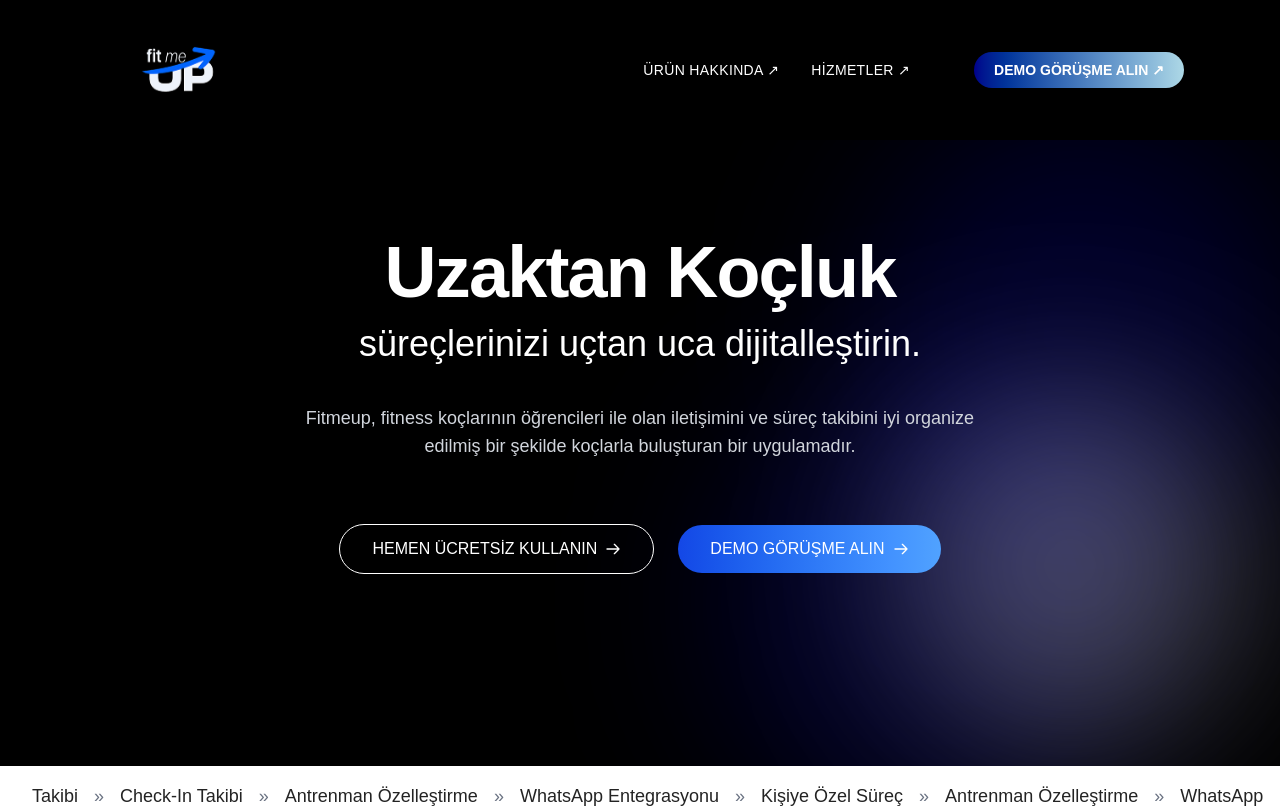
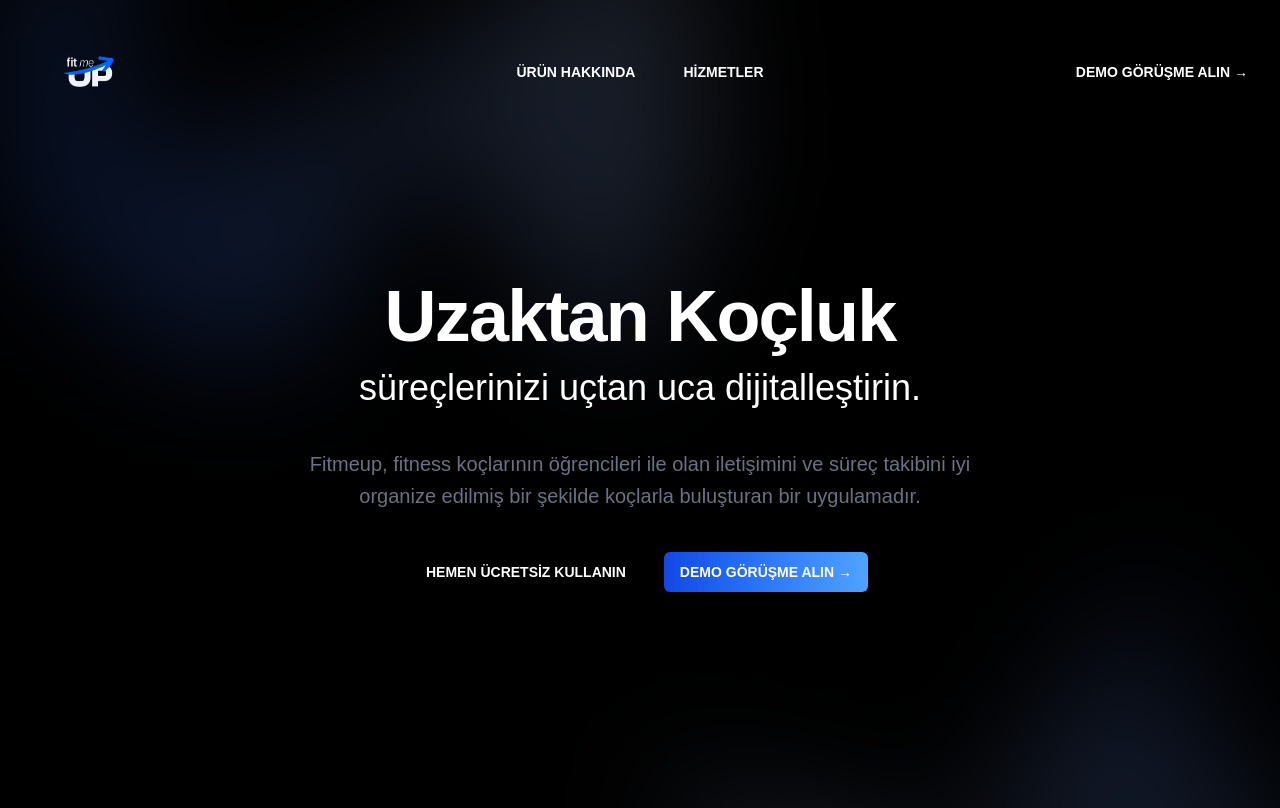
Before and after one commit to Emrehrz/fitmeup-landing, a Vue app: page / in a window 1280 px wide. Shown: the top 808 px of the page. Built offline with nearby package versions, Linux system fonts and the light colour scheme; the HTML template or start-up script is replaced by a standard one.

Commit message:
yeni hero ve navbar tasarimi

```diff
--- a/package.json
+++ b/package.json
@@ -11,6 +11,8 @@
     "type-check": "vue-tsc --build"
   },
   "dependencies": {
+    "@headlessui/vue": "^1.7.23",
+    "@heroicons/vue": "^2.2.0",
     "@tailwindcss/postcss": "^4.1.3",
     "pinia": "^3.0.1",
     "postcss": "^8.5.3",
--- a/src/App.vue
+++ b/src/App.vue
@@ -7,7 +7,7 @@ import TheFooter from './components/TheFooter.vue';
 <template>
   <div class="flex flex-col min-h-screen max-w-screen bg-[Black]">
     <TheNavbar />
-    <main class="w-full flex-grow">
+    <main class="w-full flex-grow ">
       <RouterView />
     </main>
     <TheFooter />
--- a/src/components/TagsTape.vue
+++ b/src/components/TagsTape.vue
@@ -1,26 +1,22 @@
+<script setup>
+const tags = [
+  { name: 'Takibi', href: '#' },
+  { name: 'Check-In Takibi', href: '#' },
+  { name: 'Antrenman Özelleştirme', href: '#' },
+  { name: 'WhatsApp Entegrasyonu', href: '#' },
+  { name: 'Kişiye Özel Süreç', href: '#' },
+  { name: 'Antrenman Özelleştirme', href: '#' },
+  { name: 'WhatsApp', href: '#' },
+]
+</script>
 <template>
   <div class="w-full bg-white text-black py-3 md:py-4 overflow-x-auto whitespace-nowrap">
     <div class="container mx-auto px-4 md:px-8">
       <div class="flex items-center space-x-2 md:space-x-4 text-sm md:text-base lg:text-lg">
-        <a href="#" class="hover:text-blue-600 transition-colors duration-200 font-medium">Takibi</a>
-        <span class="text-gray-500">»</span>
-
-        <a href="#" class="hover:text-blue-600 transition-colors duration-200 font-medium">Check-In Takibi</a>
-        <span class="text-gray-500">»</span>
-
-        <a href="#" class="hover:text-blue-600 transition-colors duration-200 font-medium">Antrenman Özelleştirme</a>
-        <span class="text-gray-500">»</span>
-
-        <a href="#" class="hover:text-blue-600 transition-colors duration-200 font-medium">WhatsApp Entegrasyonu</a>
-        <span class="text-gray-500">»</span>
-
-        <a href="#" class="hover:text-blue-600 transition-colors duration-200 font-medium">Kişiye Özel Süreç</a>
-        <span class="text-gray-500">»</span>
-
-        <a href="#" class="hover:text-blue-600 transition-colors duration-200 font-medium">Antrenman Özelleştirme</a>
-        <span class="text-gray-500">»</span>
-
-        <a href="#" class="hover:text-blue-600 transition-colors duration-200 font-medium">WhatsApp</a>
+        <div class="flex gap-2" v-for="tag in tags">
+          <a href="#" class="hover:text-blue-600 transition-colors duration-200 font-medium">{{ tag.name }}</a>
+          <span class="text-gray-500">»</span>
+        </div>
       </div>
     </div>
   </div>
--- a/src/components/TheHero.vue
+++ b/src/components/TheHero.vue
@@ -1,129 +1,42 @@
 <template>
-  <section class="relative isolate px-6 h-auto py-20 md:py-24 overflow-hidden">
-    <!-- Arka plan blur elementleri - sağ tarafta konumlandırılmış -->
-    <div class="absolute inset-0 w-[30%] md:w-[55%] h-full ml-auto right-0 top-0">
-      <div class="blur-circle circle-1 bg-[Darkblue]/40"></div>
-      <div class="blur-circle circle-2 bg-gray-200/40"></div>
-      <div class="blur-circle circle-3 bg-[Darkblue]/40 "></div>
+  <div class="relative isolate px-6 pt-14 lg:px-8">
+    <div class="absolute inset-x-0 -top-40 -z-10 transform-gpu overflow-hidden blur-3xl sm:-top-80" aria-hidden="true">
+      <div
+        class="relative left-[calc(50%-11rem)] aspect-1155/678 w-[36.125rem] -translate-x-1/2 rotate-[30deg] bg-linear-to-tr from-[Darkblue] to-gray-500 opacity-30 sm:left-[calc(50%-30rem)] sm:w-[72.1875rem]"
+        style="clip-path: polygon(74.1% 44.1%, 100% 61.6%, 97.5% 26.9%, 85.5% 0.1%, 80.7% 2%, 72.5% 32.5%, 60.2% 62.4%, 52.4% 68.1%, 47.5% 58.3%, 45.2% 34.5%, 27.5% 76.7%, 0.1% 64.9%, 17.9% 100%, 27.6% 76.8%, 76.1% 97.7%, 74.1% 44.1%)" />
     </div>
+    <div class="mx-auto max-w-2xl py-32 sm:py-48 lg:py-56">
 
-    <!-- Hero içeriği - container kaldırıldı, tam genişlik -->
-    <div
-      class="relative h-full flex flex-col justify-center text-center items-center pt-0 -mt-16 md:mt-0 md:pb-24 px-4 ">
-      <!-- Ana başlık -->
+      <div class="text-center">
         <h1 class="text-5xl md:text-6xl lg:text-7xl font-bold tracking-tight text-center mb-2 md:mb-4">
           Uzaktan Koçluk
         </h1>
-
-      <!-- Alt başlık -->
         <p class="text-xl md:text-3xl lg:text-4xl text-center mb-6 md:mb-10 font-light">
           süreçlerinizi uçtan uca dijitalleştirin.
         </p>
+        <p class="mt-8 text-lg font-medium text-pretty text-gray-500 sm:text-xl/8"> Fitmeup, fitness koçlarının
+          öğrencileri ile olan iletişimini ve süreç takibini
+          iyi organize edilmiş bir şekilde koçlarla buluşturan bir uygulamadır.</p>
 
-      <!-- Açıklama metni -->
-      <p class="text-center text-sm md:text-base lg:text-lg max-w-2xl mx-auto mb-10 md:mb-16 text-gray-300">
-        Fitmeup, fitness koçlarının öğrencileri ile olan iletişimini ve süreç takibini
-        iyi organize edilmiş bir şekilde koçlarla buluşturan bir uygulamadır.
-      </p>
 
-      <!-- Butonlar -->
-      <div
-        class="flex flex-col md:flex-row items-center space-y-4 md:space-y-0 md:space-x-6 text-xs md:text-sm lg:text-base">
+        <div class="mt-10 flex items-center justify-center gap-x-6">
           <a href="#"
-          class="px-8 py-3 rounded-full border border-white  hover:bg-white hover:text-black transition-colors duration-300 flex items-center">
-          HEMEN ÜCRETSİZ KULLANIN
-          <svg xmlns="http://www.w3.org/2000/svg" class="h-4 w-4 ml-2" fill="none" viewBox="0 0 24 24"
-            stroke="currentColor">
-            <path stroke-linecap="round" stroke-linejoin="round" stroke-width="2" d="M14 5l7 7m0 0l-7 7m7-7H3" />
-          </svg>
-        </a>
+            class="rounded-full flex items-center border-white  hover:bg-white hover:text-black transition-colors duration-300 px-3.5 py-2.5 text-sm font-semibold text-white shadow-xs  focus-visible:outline-2 focus-visible:outline-offset-2 focus-visible:outline-indigo-600">HEMEN
+            ÜCRETSİZ KULLANIN</a>
 
           <a href="#"
-          class="px-8 py-3 rounded-full bg-gradient-to-r from-blue-700 to-blue-400 hover:opacity-90 transition-opacity duration-300 flex items-center">
-          DEMO GÖRÜŞME ALIN
-          <svg xmlns="http://www.w3.org/2000/svg" class="h-4 w-4 ml-2" fill="none" viewBox="0 0 24 24"
-            stroke="currentColor">
-            <path stroke-linecap="round" stroke-linejoin="round" stroke-width="2" d="M14 5l7 7m0 0l-7 7m7-7H3" />
-          </svg>
-        </a>
+            class="px-4 py-2 text-sm/6 font-semibold bg-gradient-to-r from-blue-700 to-blue-400 hover:opacity-90 transition-opacity duration-300 rounded-md">DEMO
+            GÖRÜŞME ALIN <span aria-hidden="true">→</span></a>
+        </div>
+
       </div>
     </div>
-  </section>
+    <div
+      class="absolute inset-x-0 top-[calc(100%-13rem)] -z-10 transform-gpu overflow-hidden blur-3xl sm:top-[calc(100%-30rem)]"
+      aria-hidden="true">
+      <div
+        class="relative left-[calc(50%+3rem)] aspect-1155/678 w-[36.125rem] -translate-x-1/2 bg-linear-to-tr from-gray-500 to-[Darkblue] opacity-30 sm:left-[calc(50%+36rem)] sm:w-[72.1875rem]"
+        style="clip-path: polygon(74.1% 44.1%, 100% 61.6%, 97.5% 26.9%, 85.5% 0.1%, 80.7% 2%, 72.5% 32.5%, 60.2% 62.4%, 52.4% 68.1%, 47.5% 58.3%, 45.2% 34.5%, 27.5% 76.7%, 0.1% 64.9%, 17.9% 100%, 27.6% 76.8%, 76.1% 97.7%, 74.1% 44.1%)" />
+    </div>
+  </div>
 </template>
-
-<style>
-.blur-circle {
-  position: absolute;
-  border-radius: 50%;
-  filter: blur(80px);
-  opacity: 0.7;
-  mix-blend-mode: screen;
-}
-
-.circle-1 {
-  width: 300px;
-  height: 300px;
-  bottom: -10%;
-  left: 10%;
-}
-
-.circle-2 {
-  width: 250px;
-  height: 250px;
-  top: 40%;
-  right: 5%;
-}
-
-.circle-3 {
-  width: 300px;
-  height: 300px;
-  top: -5%;
-  left: 30%;
-}
-
-@media (min-width: 768px) {
-  .circle-1 {
-    width: 200px;
-    height: 200px;
-    bottom: -10%;
-    left: 15%;
-  }
-
-  .circle-2 {
-    width: 180px;
-    height: 180px;
-    top: 35%;
-    right: 10%;
-  }
-
-  .circle-3 {
-    width: 200px;
-    height: 200px;
-    top: -5%;
-    left: 35%;
-  }
-}
-
-@media (min-width: 1024px) {
-  .circle-1 {
-    width: 450px;
-    height: 450px;
-    bottom: -10%;
-    left: 20%;
-  }
-
-  .circle-2 {
-    width: 350px;
-    height: 350px;
-    top: 40%;
-    right: 5%;
-  }
-
-  .circle-3 {
-    width: 450px;
-    height: 450px;
-    top: -5%;
-    left: 40%;
-  }
-}
-</style>
--- a/src/components/TheHero1.vue
+++ /dev/null
@@ -1,71 +0,0 @@
-<template>
-  <section class="relative isolate px-6 lg:px-8 overflow-hidden ">
-    <!-- Arka plan blur elementleri -->
-    <div class="absolute inset-x-0 -top-40 -z-10 transform-gpu overflow-hidden blur-3xl sm:-top-80" aria-hidden="true">
-      <div
-        class="relative left-[calc(50%+3rem)] aspect-[1155/678] w-[36.125rem] -translate-x-1/2 bg-gradient-to-tr from-blue-600 to-blue-400 opacity-30 sm:left-[calc(50%+15rem)] sm:w-[72.1875rem]"
-        style="clip-path: polygon(74.1% 44.1%, 100% 61.6%, 97.5% 26.9%, 85.5% 0.1%, 80.7% 2%, 72.5% 32.5%, 60.2% 62.4%, 52.4% 68.1%, 47.5% 58.3%, 45.2% 34.5%, 27.5% 76.7%, 0.1% 64.9%, 17.9% 100%, 27.6% 76.8%, 76.1% 97.7%, 74.1% 44.1%)">
-      </div>
-    </div>
-
-    <!-- Ana içerik bölümü -->
-    <div class="mx-auto max-w-5xl py-32 sm:py-40 lg:py-48">
-      <div class="text-center">
-        <!-- Ana başlık -->
-        <h1 class="text-5xl font-bold tracking-tight text-balance text-white sm:text-6xl lg:text-7xl">
-          Uzaktan Koçluk
-        </h1>
-
-        <!-- Alt başlık -->
-        <p class="mt-4 text-2xl font-light text-balance tracking-wide text-white sm:text-3xl lg:text-4xl">
-          süreçlerinizi uçtan uca dijitalleştirin.
-        </p>
-
-        <!-- Açıklama metni -->
-        <p class="mt-8 text-base text-pretty text-gray-300 mx-auto max-w-2xl sm:text-lg">
-          Fitmeup, fitness koçlarının öğrencileri ile olan iletişimini ve süreç takibini
-          iyi organize edilmiş bir şekilde koçlarla buluşturan bir uygulamadır.
-        </p>
-
-        <!-- Butonlar -->
-        <div class="mt-12 flex items-center justify-center gap-x-6 flex-col sm:flex-row space-y-4 sm:space-y-0">
-          <a href="#"
-            class="rounded-full px-8 py-3.5 text-sm font-medium text-white border border-white hover:bg-white hover:text-black transition-colors duration-300 flex items-center">
-            HEMEN ÜCRETSİZ KULLANIN
-            <svg xmlns="http://www.w3.org/2000/svg" class="h-4 w-4 ml-2" fill="none" viewBox="0 0 24 24"
-              stroke="currentColor">
-              <path stroke-linecap="round" stroke-linejoin="round" stroke-width="2" d="M14 5l7 7m0 0l-7 7m7-7H3" />
-            </svg>
-          </a>
-
-          <a href="#"
-            class="rounded-full px-8 py-3.5 text-sm font-medium text-white bg-gradient-to-r from-blue-700 to-blue-400 hover:opacity-90 transition-opacity duration-300 flex items-center">
-            DEMO GÖRÜŞME ALIN
-            <svg xmlns="http://www.w3.org/2000/svg" class="h-4 w-4 ml-2" fill="none" viewBox="0 0 24 24"
-              stroke="currentColor">
-              <path stroke-linecap="round" stroke-linejoin="round" stroke-width="2" d="M14 5l7 7m0 0l-7 7m7-7H3" />
-            </svg>
-          </a>
-        </div>
-      </div>
-    </div>
-
-    <!-- Alt blur efekti -->
-    <div
-      class="absolute inset-x-0 top-[calc(100%-13rem)] -z-10 transform-gpu overflow-hidden blur-3xl sm:top-[calc(100%-30rem)]"
-      aria-hidden="true">
-      <div
-        class="relative left-[calc(50%-3rem)] aspect-[1155/678] w-[36.125rem] -translate-x-1/2 bg-gradient-to-tr from-blue-700 to-blue-500 opacity-30 sm:left-[calc(50%-36rem)] sm:w-[72.1875rem]"
-        style="clip-path: polygon(74.1% 44.1%, 100% 61.6%, 97.5% 26.9%, 85.5% 0.1%, 80.7% 2%, 72.5% 32.5%, 60.2% 62.4%, 52.4% 68.1%, 47.5% 58.3%, 45.2% 34.5%, 27.5% 76.7%, 0.1% 64.9%, 17.9% 100%, 27.6% 76.8%, 76.1% 97.7%, 74.1% 44.1%)">
-      </div>
-    </div>
-  </section>
-</template>
-
-<script setup>
-// Hero component için herhangi bir script gerekmiyor
-</script>
-
-<style scoped>
-/* Özel stillemeler gerekiyorsa buraya ekleyebilirsiniz */
-</style>
--- a/src/components/TheNavbar.vue
+++ b/src/components/TheNavbar.vue
@@ -1,52 +1,75 @@
-<template>
-  <nav class="w-full flex items-center justify-between px-4 md:px-24 py-4 md:py-0 relative z-10 bg-gren90">
-    <!-- Logo -->
-    <div class="flex items-center">
-      <img src="../assets/img/Logo2.png" alt="Logo" class="h-12 w-auto md:h-[140px] image-rendering-optimized" />
-    </div>
-
-    <!-- Hamburger button (mobile) -->
-    <button @click="isOpen = !isOpen" class="md:hidden text-white focus:outline-none">
-      <svg xmlns="http://www.w3.org/2000/svg" class="h-6 w-6" fill="none" viewBox="0 0 24 24" stroke="currentColor">
-        <path stroke-linecap="round" stroke-linejoin="round" stroke-width="2" d="M4 6h16M4 12h16M4 18h16" />
-      </svg>
-    </button>
-
-    <!-- Menu and CTA Desktop -->
-    <div class="hidden md:flex items-center space-x-8">
-      <!-- Menu items -->
-      <ul class="flex items-center space-x-8 px-8 text-sm tracking-wide text-white">
-        <li><a href="#" class="hover:underline">ÜRÜN HAKKINDA ↗</a></li>
-        <li><a href="#" class="hover:underline">HİZMETLER ↗</a></li>
-      </ul>
-
-      <!-- CTA (Desktop version) -->
-      <a href="#"
-        class="p-2 px-5 py-2 rounded-full text-sm font-semibold bg-gradient-to-r from-[Darkblue] to-[LightBlue] text-[Lighterblue] shadow-lg hover:opacity-90 transition">
-        DEMO GÖRÜŞME ALIN ↗
-      </a>
-    </div>
-
-    <!-- Mobile Menu (when expanded) -->
-    <div :class="['md:hidden absolute top-full left-0 w-full bg-black p-4', isOpen ? 'block' : 'hidden']">
-      <ul class="flex flex-col space-y-4 text-sm tracking-wide text-white">
-        <li><a href="#" class="hover:underline">ÜRÜN HAKKINDA ↗</a></li>
-        <li><a href="#" class="hover:underline">HİZMETLER ↗</a></li>
-        <li>
-          <a href="#"
-            class="block text-center w-full p-2 rounded-full text-sm font-semibold bg-gradient-to-r from-[Darkblue] to-[LightBlue] text-[Lighterblue] shadow-lg hover:opacity-90 transition">
-            DEMO GÖRÜŞME ALIN ↗
-          </a>
-        </li>
-      </ul>
-    </div>
-  </nav>
-</template>
-
 <script setup>
 import { ref } from 'vue'
-const isOpen = ref(false)
+import { Dialog, DialogPanel } from '@headlessui/vue'
+import { Bars3Icon, XMarkIcon } from '@heroicons/vue/24/outline'
+
+const navigation = [
+  { name: 'ÜRÜN HAKKINDA ', href: '#' },
+  { name: 'HİZMETLER', href: '#' },
+]
+
+const mobileMenuOpen = ref(false)
 </script>
+
+<template>
+  <header class="absolute inset-x-0 top-0 z-50">
+    <nav class="flex items-center justify-between p-6 lg:px-8" aria-label="Global">
+      <div class="flex lg:flex-1">
+        <a href="#" class="-m-1.5 p-1.5">
+          <span class="sr-only">Your Company</span>
+          <img src="../assets/img/Logo2.png" alt="Logo" class="h-24 w-auto image-rendering-optimized" />
+          <!-- <img class="h-8 w-auto" src="https://tailwindcss.com/plus-assets/img/logos/mark.svg?color=indigo&shade=600"
+            alt="" /> -->
+        </a>
+      </div>
+      <div class="flex lg:hidden">
+        <button type="button" class="-m-2.5 inline-flex items-center justify-center rounded-md p-2.5 "
+          @click="mobileMenuOpen = true">
+          <span class="sr-only">Open main menu</span>
+          <Bars3Icon class="size-6" aria-hidden="true" />
+        </button>
+      </div>
+      <div class="hidden lg:flex lg:gap-x-12">
+        <a v-for="item in navigation" :key="item.name" :href="item.href" class="text-sm/6 font-semibold ">{{ item.name
+          }}</a>
+      </div>
+      <div class="hidden lg:flex lg:flex-1 lg:justify-end">
+        <a href="#" class="text-sm/6 font-semibold ">DEMO
+          GÖRÜŞME ALIN <span aria-hidden="true">&rarr;</span></a>
+      </div>
+    </nav>
+    <Dialog class="lg:hidden " @close="mobileMenuOpen = false" :open="mobileMenuOpen">
+      <div class="fixed inset-0 z-50" />
+      <DialogPanel
+        class="fixed inset-y-0 right-0 z-50 w-full overflow-y-auto bg-[Black] px-6 py-6 sm:max-w-sm sm:ring-1 sm:ring-gray-900/10">
+        <div class="flex items-center justify-between">
+          <a href="#" class="-m-1.5 p-1.5">
+            <span class="sr-only">Your Company</span>
+            <img class="h-8 w-auto" src="https://tailwindcss.com/plus-assets/img/logos/mark.svg?color=indigo&shade=600"
+              alt="" />
+          </a>
+          <button type="button" class="-m-2.5 rounded-md p-2.5 " @click="mobileMenuOpen = false">
+            <span class="sr-only">Close menu</span>
+            <XMarkIcon class="size-6" aria-hidden="true" />
+          </button>
+        </div>
+        <div class="mt-6 flow-root">
+          <div class="-my-6 divide-y divide-gray-500/10">
+            <div class="space-y-2 py-6">
+              <a v-for="item in navigation" :key="item.name" :href="item.href"
+                class="-mx-3 block rounded-lg px-3 py-2 text-base/7 font-semibold  hover:bg-gray-50">{{
+                  item.name }}</a>
+            </div>
+            <div class="py-6">
+              <a href="#" class="-mx-3 block rounded-lg px-3 py-2.5 text-base/7 font-semibold  hover:bg-gray-50">DEMO
+                GÖRÜŞME ALIN </a>
+            </div>
+          </div>
+        </div>
+      </DialogPanel>
+    </Dialog>
+  </header>
+</template>
 
 <style>
 /* Logo rendering optimization */
```
Also changed, not shown: 1 other file (tests, documents, lock files or other folders). Lines whose indentation alone changed are shown as unchanged.
